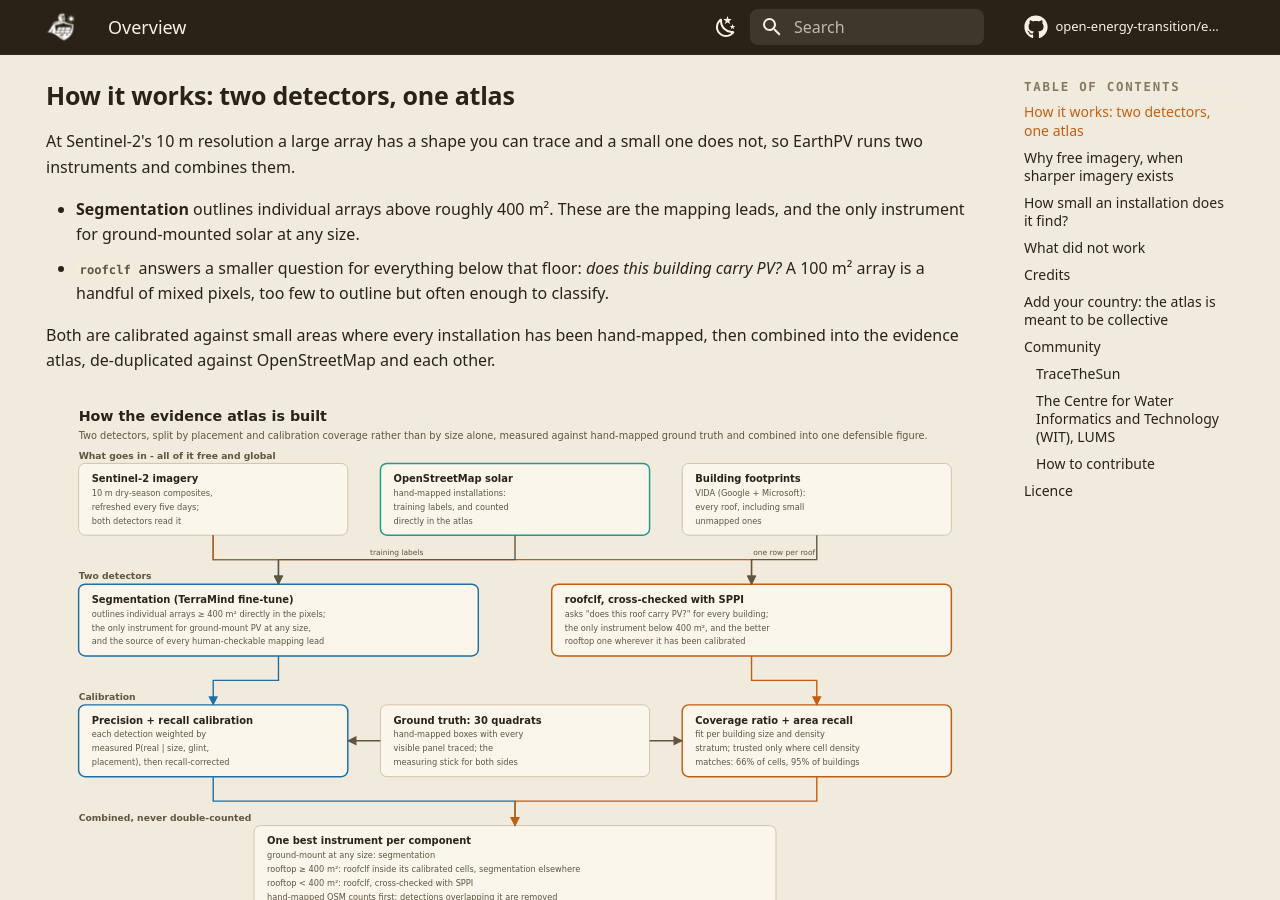
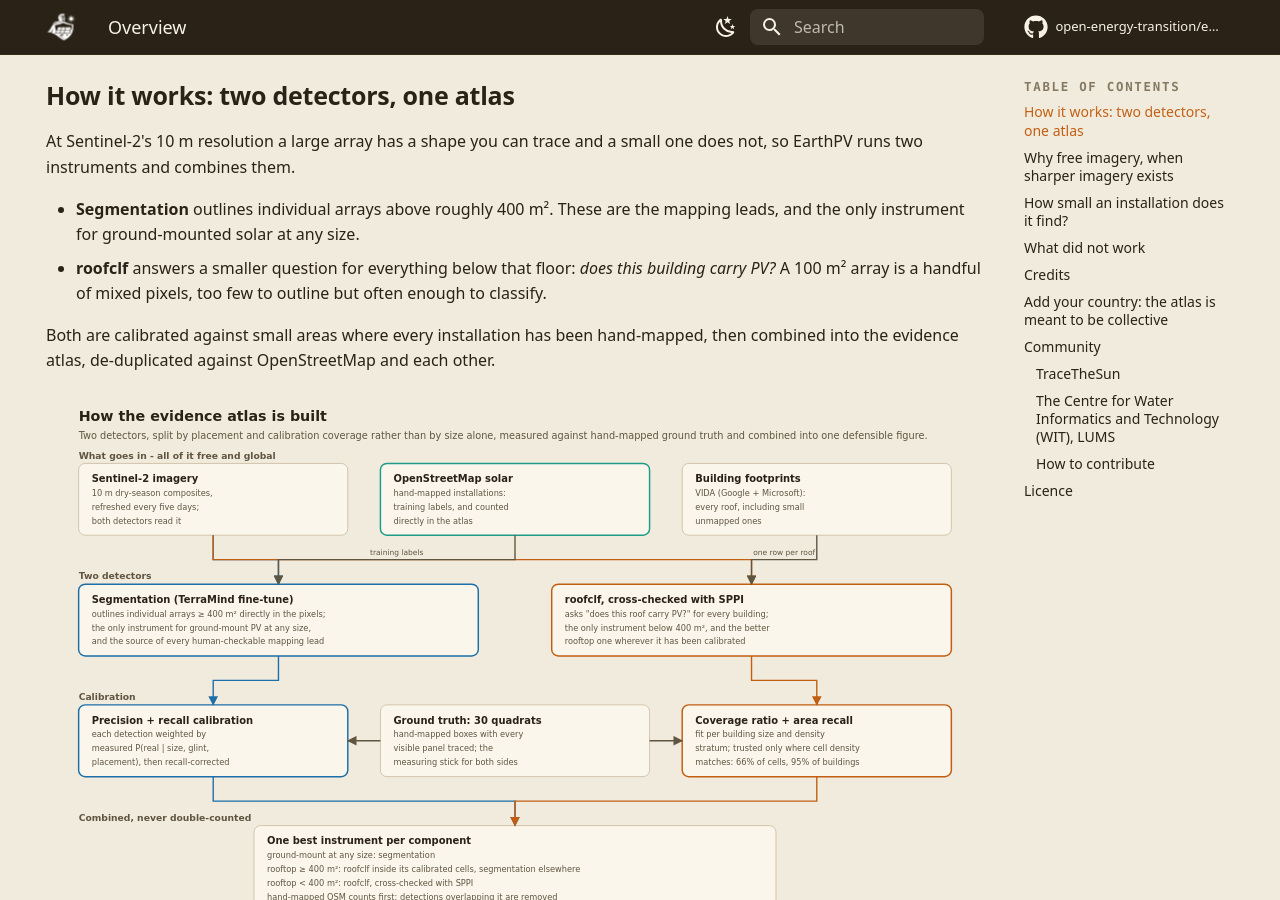
Before and after one commit to open-energy-transition/earthpv, an MkDocs documentation site: the page built from docs/index.md, in a window 1280 px wide and 900 px high, scrolled down 1639 px. Built offline with MkDocs 1.6.1 and Material for MkDocs 9.7.7, drawn with Linux system fonts in a browser that asks for light colours; comment, search, counter and statistics services are not loaded.

```diff
--- a/docs/index.md
+++ b/docs/index.md
@@ -42,7 +42,7 @@ does not, so EarthPV runs two instruments and combines them.
 
 - **Segmentation** outlines individual arrays above roughly 400 m². These are the mapping
   leads, and the only instrument for ground-mounted solar at any size.
-- **`roofclf`** answers a smaller question for everything below that floor: *does this
+- **roofclf** answers a smaller question for everything below that floor: *does this
   building carry PV?* A 100 m² array is a handful of mixed pixels, too few to outline but
   often enough to classify.
 
```
